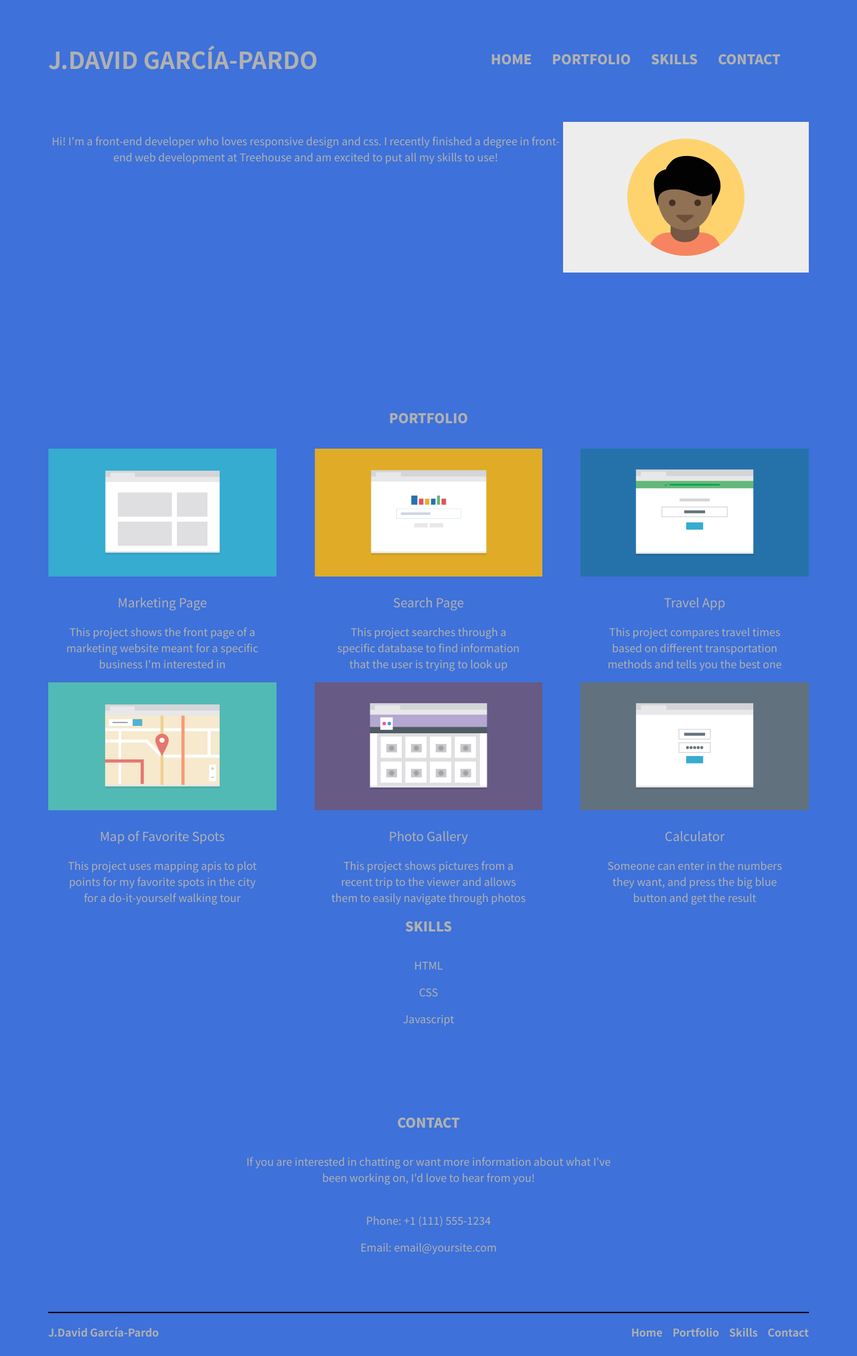
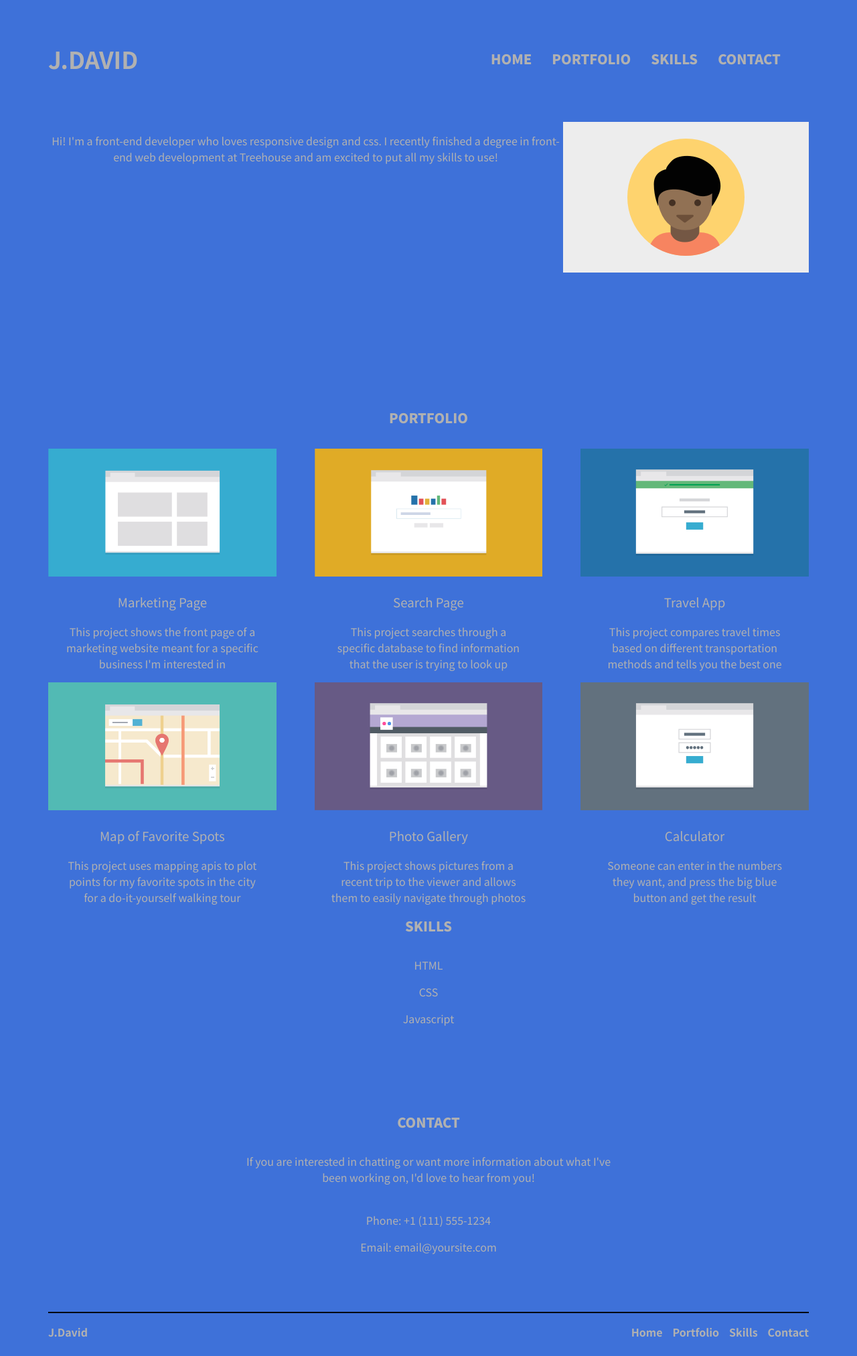
Before and after one commit to JDavid-GP/fe-techdegree-project-2, a plain HTML site: page index.html in a window 1280 px wide. Shown: the whole page at 67% size. Drawn offline with Linux system fonts and the light colour scheme.

Commit message:
Update index.html

```diff
--- a/index.html
+++ b/index.html
@@ -12,7 +12,7 @@
 
   <body>
     <nav>
-    <h1 id="home" class="title">J.DAVID GARCÍA-PARDO</h1>
+    <h1 id="home" class="title">J.DAVID</h1>
       <ul class="nav">
           <li><a href="#home">HOME</a></li>
           <li><a href="#portfolio">PORTFOLIO</a></li>
@@ -99,7 +99,7 @@
 
 
   <footer>
-    <p>J.David García-Pardo</p>
+    <p>J.David</p>
   <a class="top" href="#home">BACK TO TOP</a>
     <ul class="nav-footer">
       <li><a href="#home">Home</a></li>
```
